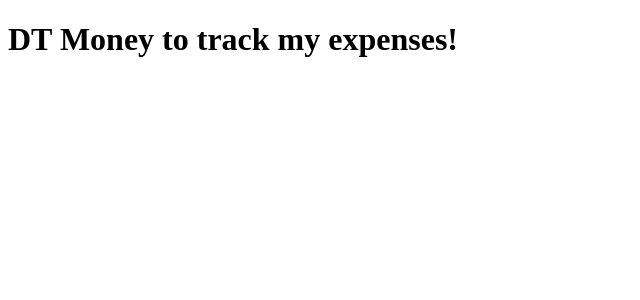
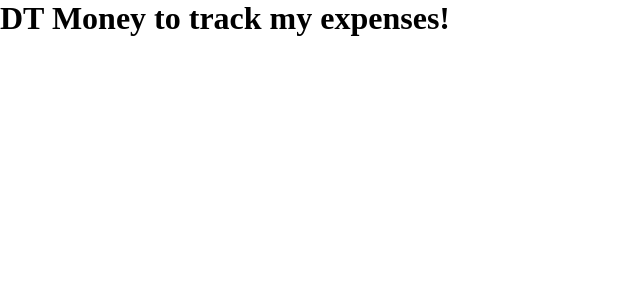
Before and after one commit to franciscovaz/dt-money, a React app: page / in a window 1280 px wide. Shown: the top 300 px of the page, without its empty margins (0-640 px from the left). Built offline with nearby package versions, Linux system fonts and the light colour scheme; the HTML template or start-up script is replaced by a standard one.

Commit message:
- add default colors; - add default global styles; - there is no need to use types for styled-components at the moment;

```diff
--- a/src/App.tsx
+++ b/src/App.tsx
@@ -1,5 +1,12 @@
+import { ThemeProvider } from "styled-components"
+import { defaultTheme } from "./assets/themes/default"
+import { GlobalStyle } from "./assets/global"
+
 export function App() {
   return (
-    <h1>DT Money to track my expenses!</h1>
+    <ThemeProvider theme={defaultTheme}>
+      <GlobalStyle />
+      <h1>DT Money to track my expenses!</h1>
+    </ThemeProvider>
   )
 }
--- /dev/null
+++ b/src/assets/global.ts
@@ -0,0 +1,15 @@
+import { createGlobalStyle } from "styled-components";
+
+export const GlobalStyle = createGlobalStyle`
+    * {
+        margin: 0;
+        padding: 0;
+        box-sizing: border-box;
+    }
+
+    :focus {
+        outline: 0;
+        box-shadow: 0 0 0 2px ${ props => props.theme['green-500'] };
+    }
+
+`
--- /dev/null
+++ b/src/assets/themes/default.ts
@@ -0,0 +1,20 @@
+export const defaultTheme = {
+    white: '#fff',
+
+    'gray-100': '#E1E1E6',
+    'gray-300': '#C4C4CC',
+    'gray-400': '#8D8D99',
+    'gray-500': '#7C7C8A',
+    'gray-600': '#323238',
+    'gray-700': '#29292E',
+    'gray-800': '#202024',
+    'gray-900': '#121214',
+
+    'green-300': '#00B37E',
+    'green-500': '#00875F',
+    'green-700': '#015F43',
+
+    'red-300': '#F75A68',
+    'red-500': '#AB222E',
+    'red-700': '#7A1921',
+  }
```
